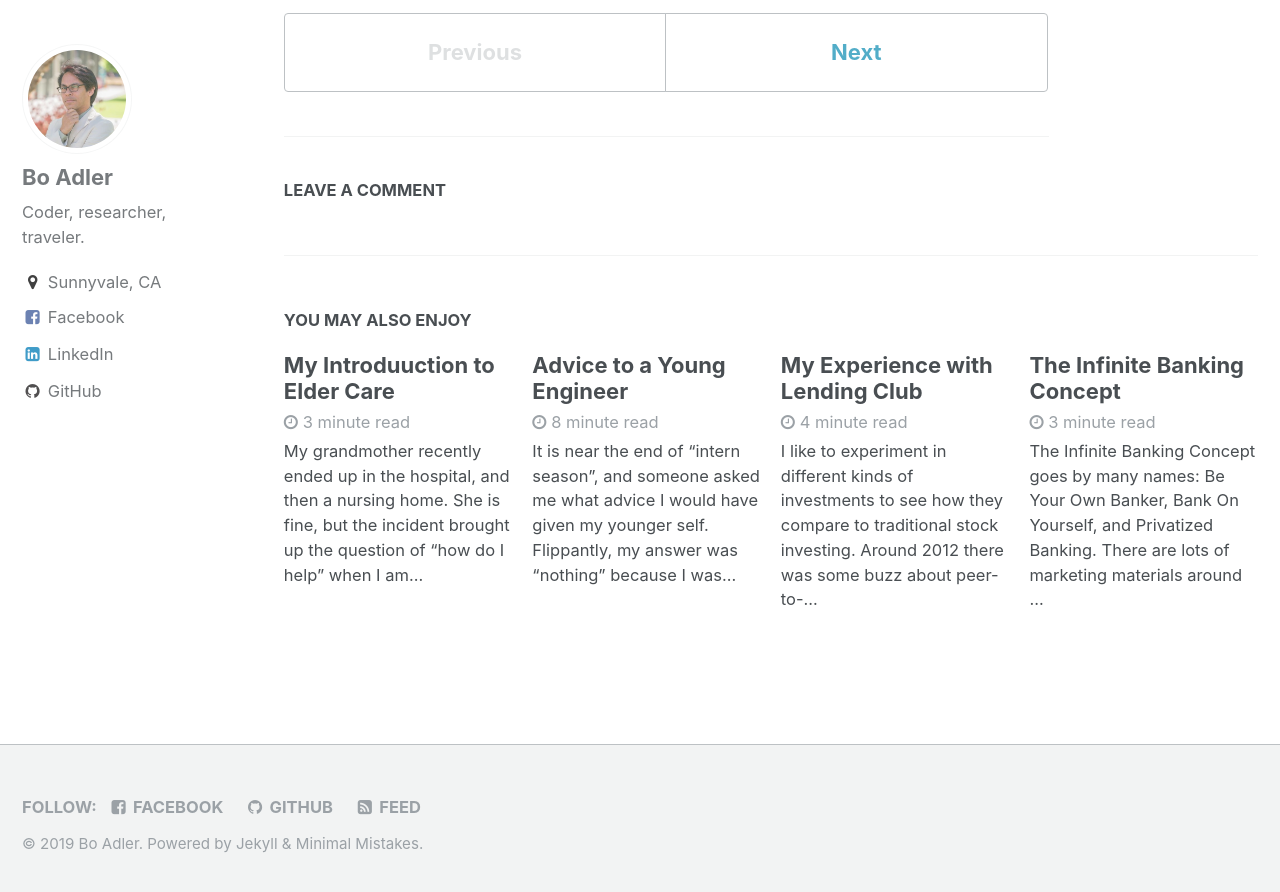
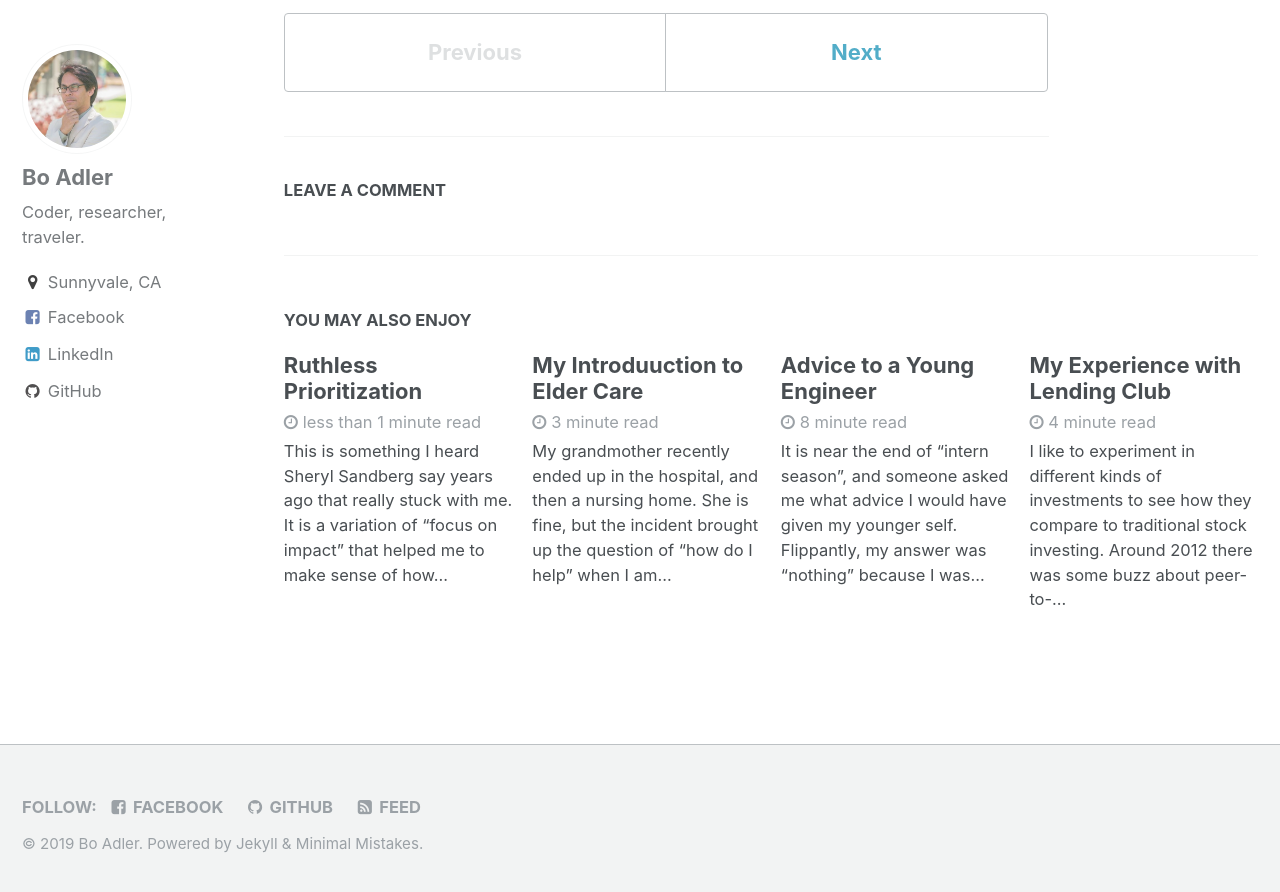
Before and after one commit to thumper/thumper.github.io, a Jekyll site: the page built from _posts/1992-08-01-Death-at-the-In-n-Out.md, in a window 1280 px wide and 900 px high, scrolled down 2506 px. Shown: the top 892 px of the window. Built offline with Jekyll 4.4.1, drawn with Linux system fonts in a browser that asks for light colours; comment, search, counter and statistics services are not loaded; part of the change alters nothing that is shown.

Commit message:
[post] Ruthless Prioritization

```diff
--- a/_posts/2019-08-20-advice-to-a-young-engineer.md
+++ b/_posts/2019-08-20-advice-to-a-young-engineer.md
@@ -152,8 +152,9 @@ An amazing project is one where the essential core of the product is decided
 at the start, and a series of milestones that prove out assumptions and interlock
 with each other to first finish that core product and then focus on the
 features that the customers are favoring.
-In order to get there, you have to be laser focused on prioritizing tasks that
-bring you closer to the current milestone.
+In order to get there, you have to be
+[laser focused on prioritizing tasks](http://thumper.github.io/posts/ruthless-prioritization/)
+that bring you closer to the current milestone.
 You have to learn to say "no" to work that does not serve the project.
 
 A lot of folks get caught up in firefighting,
--- /dev/null
+++ b/_posts/2019-09-01-ruthless-prioritization.md
@@ -0,0 +1,26 @@
+---
+layout: single
+title: Ruthless Prioritization
+date:   2019-09-01 12:00:00
+categories: posts
+tags: [career, engineering]
+comments: true
+---
+
+This is something [I heard Sheryl Sandberg say](https://www.inc.com/justin-bariso/sheryl-sandberg-just-gave-some-brilliant-career-ad.html)
+years ago that really stuck with me.
+It is a variation of "focus on impact" that helped me to make sense of how to
+approach the never-ending deluge of tasks before me.
+Rather than try to accomplish more, focus on less and do it better.
+
+How I approach this in my work:
+* **bullet journal** - I start each week jotting down the top three things I want
+to achieve for the week. You know something isn't important if you get too lazy
+to move it from one week to the next.
+* **learn to say no** - unless someone can explain why their ask is more valuable,
+your default answer should be "no." You can't make progress on your own goals if
+you are always working on someone else's goals. By defaulting to "no," you are
+holding others accountable to understanding the impact of the work they want done.
+* **keep practicing** - prioritization is a skill, so I practice on the weekends.
+Every weekend is a balance between chores, events, and personal goals.
+What *must* I accomplish?
```
